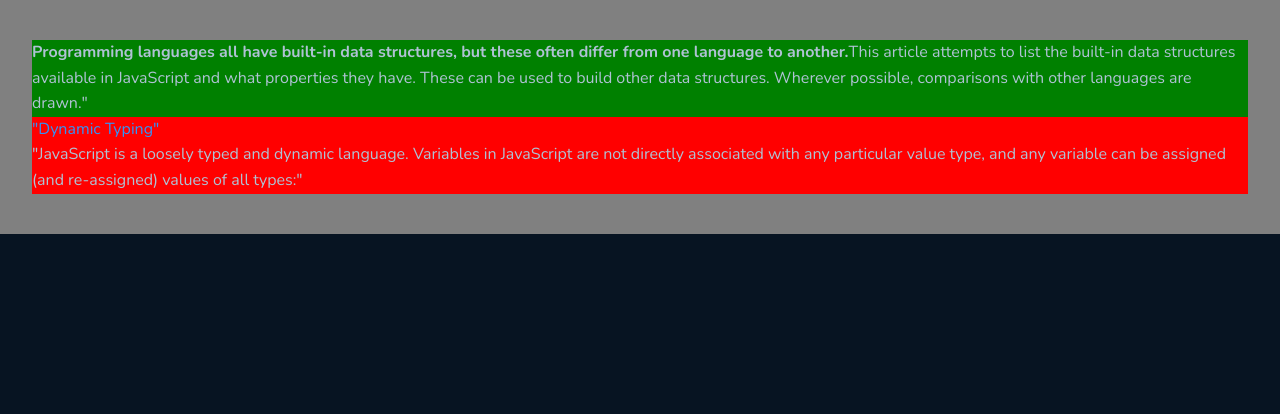
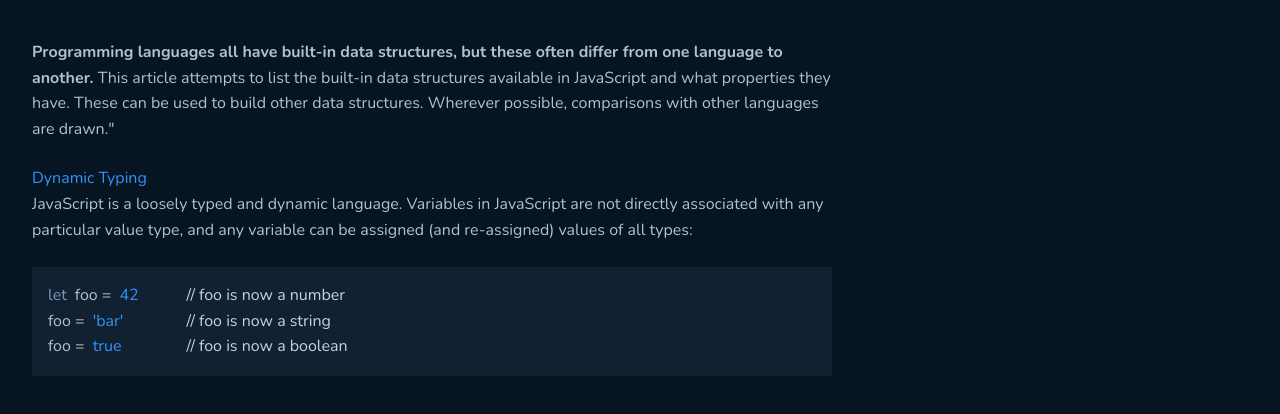
Before and after one commit to YasminFerrariDias/GithubBlog, a React (Vite) app: page / in a window 1280 px wide. Shown: the top 414 px of the page. Built offline with nearby package versions, Linux system fonts and the light colour scheme.

Commit message:
Finalizado o ocmponente DescriptionPost

```diff
--- a/src/features/DescriptionPost/index.tsx
+++ b/src/features/DescriptionPost/index.tsx
@@ -1,5 +1,5 @@
 import { Text } from "../../components/Text";
-import { DescriptionPostContainer, Description, Code, DescriptionFirst } from "./styles";
+import { DescriptionPostContainer, Description, Code, DescriptionFirst, Row, Comment } from "./styles";
 
 export function DescriptionPost() {
   return (
@@ -7,49 +7,46 @@
       <Description>
         <DescriptionFirst>
           <Text variantSize="md" variantWeight="regular" variantColor="text"><strong>Programming languages all have built-in data structures, but these often differ from one language to another.
-          </strong>This article attempts to list the built-in data structures available in JavaScript and what properties they have. These can be used to build other data structures. Wherever possible, comparisons with other languages are drawn."
+          </strong> This article attempts to list the built-in data structures available in JavaScript and what properties they have. These can be used to build other data structures. Wherever possible, comparisons with other languages are drawn."
           </Text>
         </DescriptionFirst>
 
-        <Text variantSize="md" variantWeight="regular" variantColor="blue">
-          "Dynamic Typing"
-        </Text>
+        <Text variantSize="md" variantWeight="regular" variantColor="blue" children="Dynamic Typing" />
         <div>
-          <Text variantSize="md" variantWeight="regular" variantColor="text">"JavaScript is a loosely typed and dynamic language. Variables in JavaScript are not directly associated with any particular value type, and any variable can be assigned (and re-assigned) values of all types:"</Text>
+          <Text variantSize="md" variantWeight="regular" variantColor="text" children="JavaScript is a loosely typed and dynamic language. Variables in JavaScript are not directly associated with any particular value type, and any variable can be assigned (and re-assigned) values of all types:" />
         </div>
       </Description>
 
       <Code>
         <div>
-          <div>
-            <Text variantSize="md" variantWeight="regular" variantColor="span" text="let" />
-            <Text variantSize="md" variantWeight="regular" variantColor="text" text="foo =" />
-            <Text variantSize="md" variantWeight="regular" variantColor="blue" text="42" />
-          </div>
+          <Row>
+            <Text variantSize="md" variantWeight="regular" variantColor="span" children="let" />
+            <Text variantSize="md" variantWeight="regular" variantColor="text" children="foo =" />
+            <Text variantSize="md" variantWeight="regular" variantColor="blue" children="42" />
+          </Row>
 
-          <div>
-            <Text variantSize="md" variantWeight="regular" variantColor="text" text="foo =" />
-            <Text variantSize="md" variantWeight="regular" variantColor="blue" text="'bar'" />
-          </div>
+          <Row>
+            <Text variantSize="md" variantWeight="regular" variantColor="text" children="foo =" />
+            <Text variantSize="md" variantWeight="regular" variantColor="blue" children="'bar'" />
+          </Row>
 
-          <div>
-            <Text variantSize="md" variantWeight="regular" variantColor="text" text="foo =" />
-            <Text variantSize="md" variantWeight="regular" variantColor="blue" text="true" />
-          </div>
+          <Row>
+            <Text variantSize="md" variantWeight="regular" variantColor="text" children="foo =" />
+            <Text variantSize="md" variantWeight="regular" variantColor="blue" children="true" />
+          </Row>
         </div>
         <div>
-          <div>
-            <Text variantSize="md" variantWeight="regular" variantColor="subtitle" text="// foo is now a number" />
-          </div>
+          <Comment>
+            <Text variantSize="md" variantWeight="regular" variantColor="subtitle" children="// foo is now a number" />
+          </Comment>
 
-          <div>
-            <Text variantSize="md" variantWeight="regular" variantColor="subtitle" text="// foo is now a string" />
-          </div>
+          <Comment>
+            <Text variantSize="md" variantWeight="regular" variantColor="subtitle" children="// foo is now a string" />
+          </Comment>
 
-          <div>
-            <Text variantSize="md" variantWeight="regular" variantColor="subtitle" text="// foo is now a boolean" />
-
-          </div>
+          <Comment>
+            <Text variantSize="md" variantWeight="regular" variantColor="subtitle" children="// foo is now a boolean" />
+          </Comment>
         </div>
       </Code>
     </DescriptionPostContainer>
--- a/src/features/DescriptionPost/styles.ts
+++ b/src/features/DescriptionPost/styles.ts
@@ -1,22 +1,34 @@
 import styled from "styled-components";
 
 export const DescriptionPostContainer = styled.div`
-  background-color: gray;
   padding: 2.5rem 2rem;
   display: flex;
   flex-direction: column;
+  width: 54rem;
+  height: auto;
 `;
 
-export const Description = styled.div`
-  background-color: red;
+export const Description = styled.div``;
+
+export const DescriptionFirst = styled.div`
+  flex-direction: row;
+  display: flex;
+  padding-bottom: 1.5rem;
 `;
 
-export const DescriptionFirst = styled.div`
-  background-color: green;
-  flex-direction: row;
+export const Code = styled.div`
+  background-color: ${({ theme }) => theme.colors.post};
+  margin-top: 1.5rem;
+  padding: 1rem;
   display: flex;
 `;
 
-export const Code = styled.div`
-  background-color: pink;
+export const Row = styled.div`
+  display: flex;
+  gap: 0.5rem;
 `;
+
+export const Comment = styled.div`
+  display: flex;
+  margin-left: 3rem;
+`;
```
Also changed, not shown: src/pages/Description/index.tsx (added).
